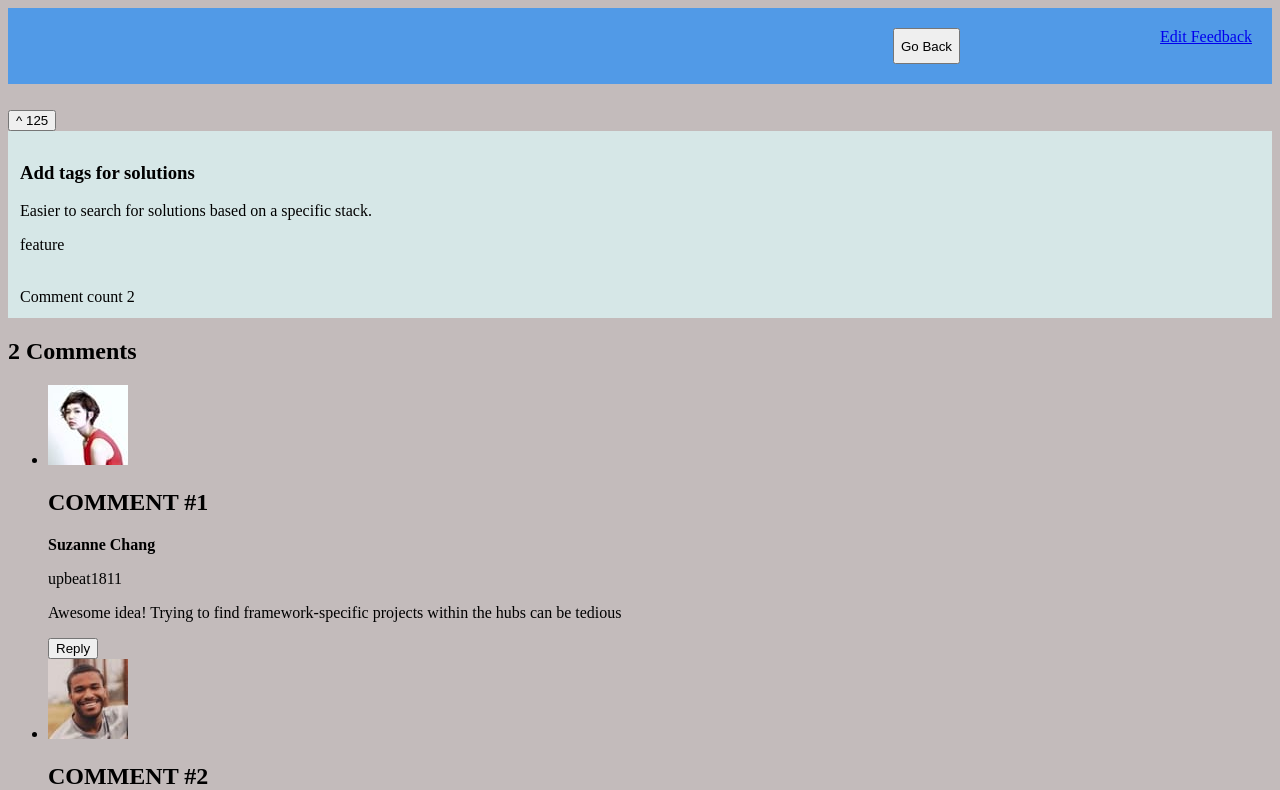
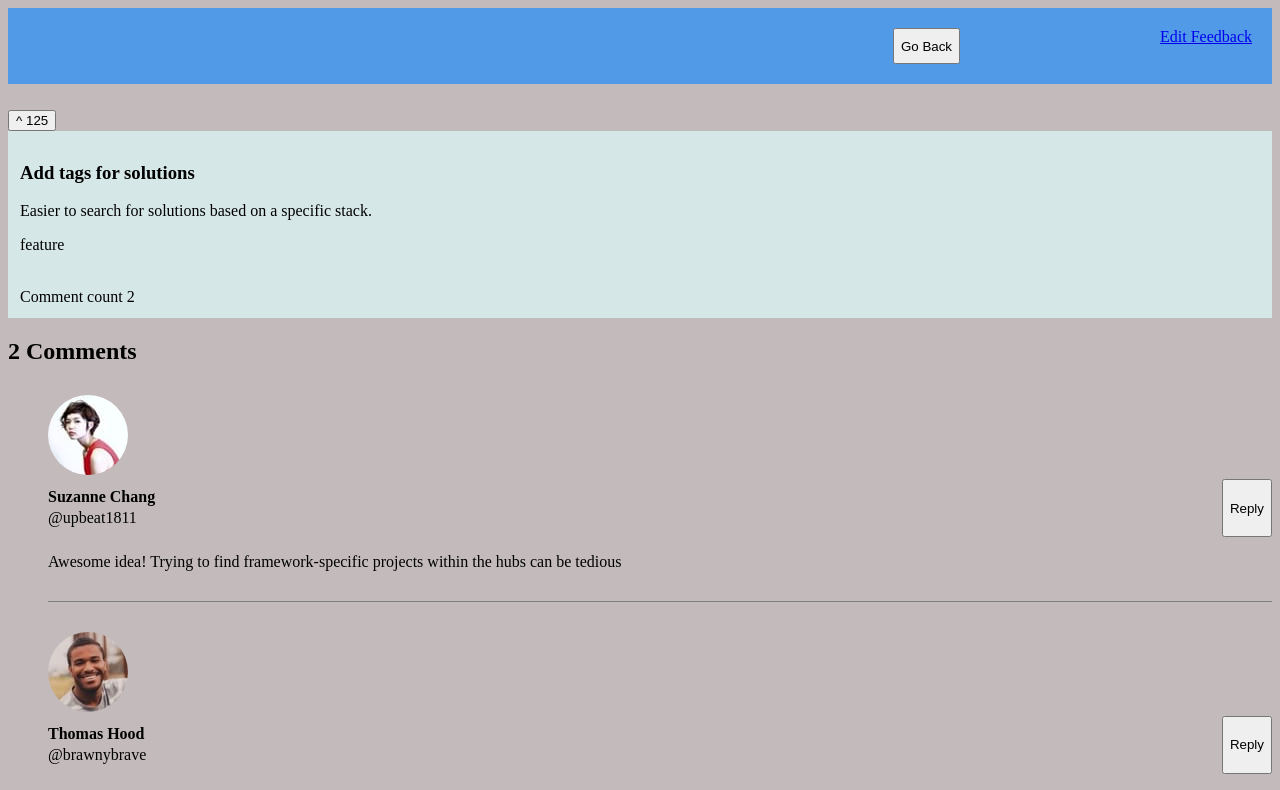
Before and after one commit to crsecu/productFeedbackApp, a React app: page /feedbackDetail/1 in a window 1280 px wide. Shown: the top 790 px of the page. Built offline with nearby package versions, Linux system fonts and the light colour scheme; data requests are answered from the project's data file; the HTML template or start-up script is replaced by a standard one.

Commit message:
refactor Comment component: extract UserInfo and UserAvatar components

```diff
--- a/src/features/comments/Comment.tsx
+++ b/src/features/comments/Comment.tsx
@@ -1,6 +1,8 @@
 import { useState } from "react";
 import { CommentKindType, CommentThreadEntry } from "../../types/comment.types";
 import CommentComposer from "./CommentComposer";
+import UserAvatar from "../user/UserAvatar";
+import UserInfo from "../user/UserInfo";
 
 interface CommentProps {
   comment: CommentThreadEntry;
@@ -21,23 +23,20 @@ function Comment({ comment, commentCount }: CommentProps): React.JSX.Element {
 
   return (
     <>
-      <div aria-label="Comment by ...">
-        <div className="comment__author">
-          <img src={image} alt="" />
-          <div className="comment__authorInfo">
-            <h2>COMMENT #{id}</h2>
-            <p>
-              <strong>{name}</strong>
-            </p>
-            <span>{username}</span>
-          </div>
+      <div aria-label="Comment by ..." style={{ margin: "30px 0 30px  0" }}>
+        <UserAvatar imageUrl={image} />
+        <div style={{ display: "flex" }}>
+          <UserInfo name={name} username={username} />
+          {parentType !== "reply" && (
+            <button
+              onClick={() => setShowAddReply((prevState) => !prevState)}
+              style={{ marginLeft: "auto" }}
+            >
+              Reply
+            </button>
+          )}
         </div>
-        <p>{content}</p>
-        {parentType !== "reply" && (
-          <button onClick={() => setShowAddReply((prevState) => !prevState)}>
-            Reply
-          </button>
-        )}
+        <p style={{ marginBottom: "none" }}>{content}</p>
 
         <div className={!showAddReply ? "hidden" : ""}>
           <CommentComposer
--- a/src/features/comments/CommentList.tsx
+++ b/src/features/comments/CommentList.tsx
@@ -40,7 +40,7 @@ function CommentList({
       <h2>
         <span>{commentCount}</span> Comments
       </h2>
-      <ul>
+      <ul className="comments">
         {comments.map((comment) => {
           return (
             <li key={comment.id}>
--- /dev/null
+++ b/src/features/user/UserAvatar.tsx
@@ -0,0 +1,12 @@
+interface UserAvatarProps {
+  imageUrl: string;
+}
+function UserAvatar({ imageUrl }: UserAvatarProps): React.JSX.Element {
+  return (
+    <div>
+      <img src={imageUrl} alt="" style={{ borderRadius: "50%" }} />
+    </div>
+  );
+}
+
+export default UserAvatar;
--- /dev/null
+++ b/src/features/user/UserInfo.tsx
@@ -0,0 +1,16 @@
+interface UserInfo {
+  name: string;
+  username: string;
+}
+function UserInfo({ name, username }: UserInfo): React.JSX.Element {
+  return (
+    <div className="comment__authorInfo">
+      <p>
+        <strong>{name}</strong>
+      </p>
+      <span>@{username}</span>
+    </div>
+  );
+}
+
+export default UserInfo;
--- a/src/index.css
+++ b/src/index.css
@@ -4,6 +4,9 @@
 
 body {
   background-color: rgb(195, 187, 187);
+}
+ul {
+  list-style-type: none;
 }
 /* Homepage PAGE */
 .loginError {
@@ -119,3 +122,21 @@ textarea {
     transform: rotate(360deg);
   }
 }
+
+/* Comment */
+.comment__authorInfo {
+  line-height: 0.3;
+  margin-bottom: 16px;
+}
+
+.comments li {
+  border-bottom: 1px solid grey;
+}
+
+.comments ul li {
+  border-bottom: none;
+}
+
+.comments li:last-child {
+  border-bottom: none;
+}
```
